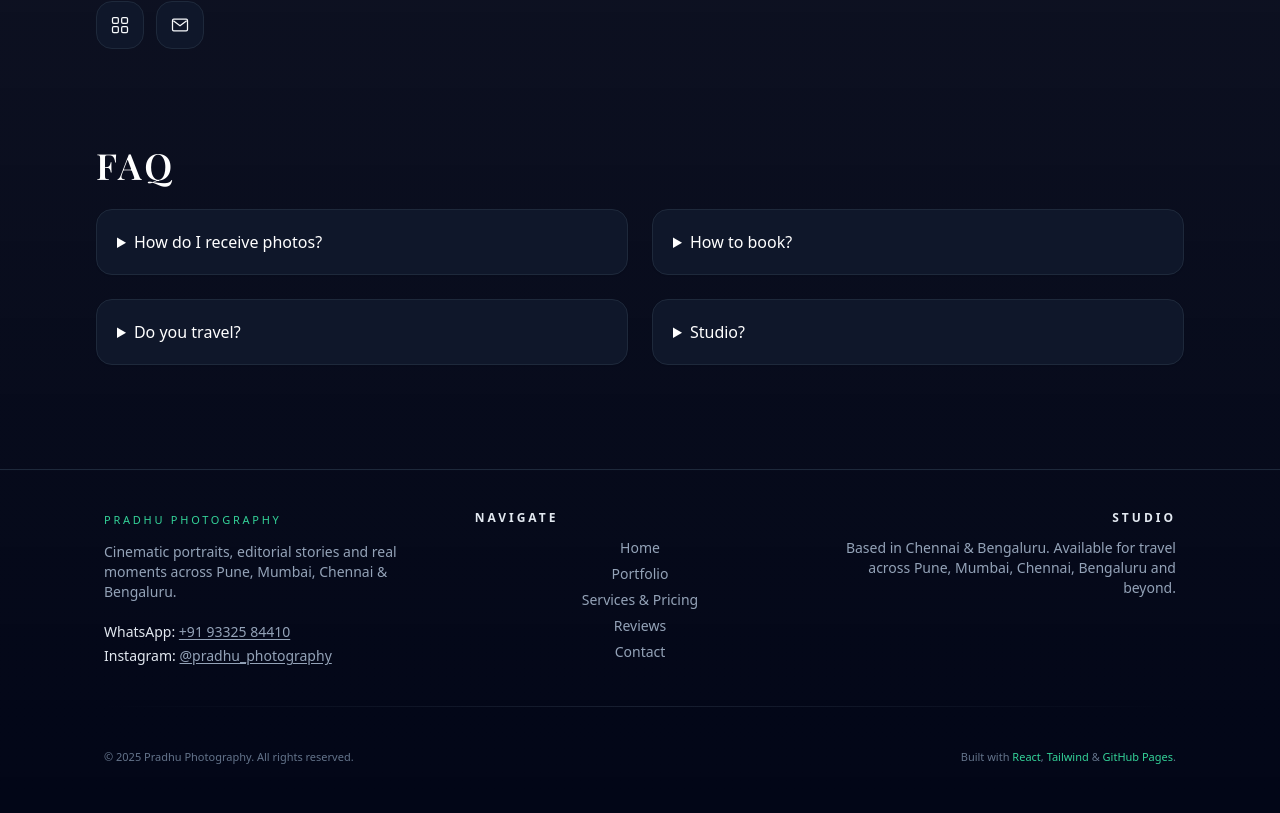
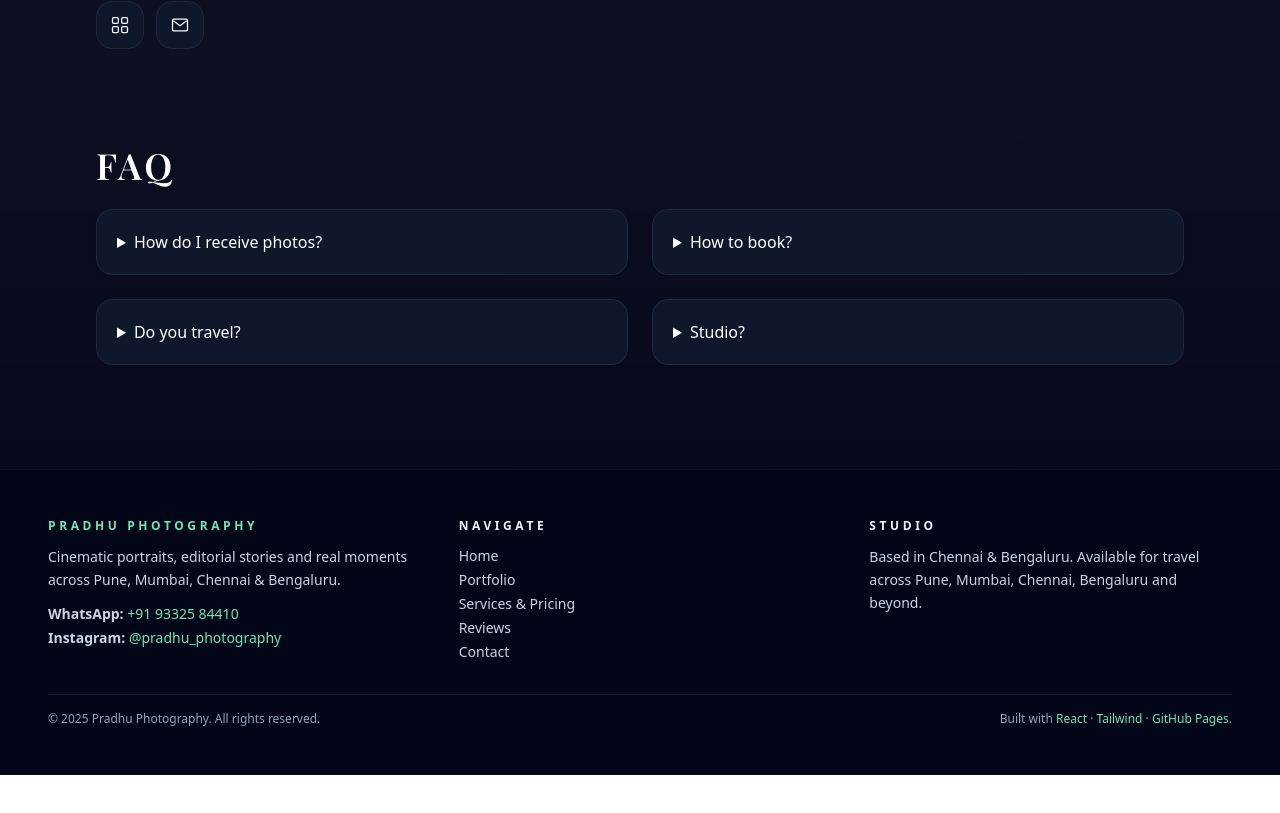
Before and after one commit to pradeepmurthy1992/pradhu-photography-site, a React (Vite) app: page / in a window 1280 px wide. Shown: the part 1174-1987 px from the top of the page. After the commit the page ends 1949 px from the top, so only its background shows below. Built offline with nearby package versions, Linux system fonts and the light colour scheme.

Commit message:
Update Footer.jsx

```diff
--- a/src/components/chrome/Footer.jsx
+++ b/src/components/chrome/Footer.jsx
@@ -4,54 +4,58 @@ import React from "react";
 export default function Footer({ T, theme = "dark", onNavigate }) {
   const isDark = theme === "dark";
 
-  const footerBg = isDark
-    ? "bg-slate-950/98 border-t border-slate-800"
-    : "bg-[#ece3d7] border-t border-[#d6c7b4]";
+  const wrapperBg = isDark
+    ? "bg-slate-950 border-t border-slate-900/80"
+    : "bg-[#e5ddcf] border-t border-[rgba(15,23,42,0.06)]";
 
-  const headingText = isDark ? "text-slate-200" : "text-[#2b3236]";
-  const bodyText = isDark ? "text-slate-400" : "text-[#5e5245]";
-  const subtleText = isDark ? "text-slate-500" : "text-[#8a7b68]";
-  const brandAccent = "text-emerald-400";
+  const brandAccent = isDark ? "text-emerald-300" : "text-emerald-700";
+  const headingText = isDark ? "text-slate-100" : "text-[rgba(15,23,42,0.86)]";
+  const bodyText = isDark ? "text-slate-300" : "text-[rgba(15,23,42,0.78)]";
+  const mutedText = isDark ? "text-slate-400" : "text-[rgba(15,23,42,0.55)]";
+  const linkText = isDark
+    ? "text-emerald-300 hover:text-emerald-200"
+    : "text-emerald-700 hover:text-emerald-600";
 
-  const linkBase =
-    "cursor-pointer transition-colors hover:text-emerald-400";
+  const handleNav = (hash) => {
+    if (!onNavigate) return;
+    onNavigate(hash);
+  };
 
   return (
-    <footer className={`w-full ${footerBg} text-sm`}>
-      <div className="mx-auto flex w-full max-w-6xl flex-col gap-10 px-4 py-10 sm:px-6 md:px-8 lg:px-10">
-        {/* Top row: 3 columns */}
-        <div className="grid gap-10 md:grid-cols-3">
-          {/* Brand / blurb */}
-          <div className="flex flex-col gap-3">
-            <h2
-              className={`tracking-[0.25em] text-[11px] uppercase ${brandAccent}`}
+    <footer className={`w-full ${wrapperBg}`}>
+      <div className="mx-auto w-full max-w-7xl px-4 sm:px-8 lg:px-12 py-10 md:py-12">
+        {/* Top grid */}
+        <div className="grid gap-10 md:grid-cols-3 md:gap-12">
+          {/* Brand / intro */}
+          <div className="space-y-3">
+            <p
+              className={`text-xs font-semibold tracking-[0.3em] uppercase ${brandAccent}`}
             >
               PRADHU PHOTOGRAPHY
-            </h2>
-            <p className={bodyText}>
-              Cinematic portraits, editorial stories and real moments
-              across Pune, Mumbai, Chennai &amp; Bengaluru.
             </p>
-
-            <div className="mt-2 space-y-1">
+            <p className={`text-sm leading-relaxed ${bodyText}`}>
+              Cinematic portraits, editorial stories and real moments across
+              Pune, Mumbai, Chennai &amp; Bengaluru.
+            </p>
+            <div className="space-y-1 text-sm">
               <p className={bodyText}>
-                <span className={headingText}>WhatsApp:</span>{" "}
+                <span className="font-semibold">WhatsApp:</span>{" "}
                 <a
                   href="https://wa.me/919332584410"
                   target="_blank"
                   rel="noreferrer"
-                  className="underline underline-offset-2 hover:text-emerald-400"
+                  className={linkText}
                 >
                   +91 93325 84410
                 </a>
               </p>
               <p className={bodyText}>
-                <span className={headingText}>Instagram:</span>{" "}
+                <span className="font-semibold">Instagram:</span>{" "}
                 <a
-                  href="https://instagram.com/pradhu_photography"
+                  href="https://www.instagram.com/pradhu_photography"
                   target="_blank"
                   rel="noreferrer"
-                  className="underline underline-offset-2 hover:text-emerald-400"
+                  className={linkText}
                 >
                   @pradhu_photography
                 </a>
@@ -59,60 +63,60 @@ export default function Footer({ T, theme = "dark", onNavigate }) {
             </div>
           </div>
 
-          {/* Navigate */}
-          <div className="flex flex-col gap-3">
-            <h3
-              className={`text-xs font-semibold tracking-[0.25em] uppercase ${headingText}`}
+          {/* Navigation */}
+          <div className="space-y-3">
+            <p
+              className={`text-xs font-semibold tracking-[0.3em] uppercase ${headingText}`}
             >
-              Navigate
-            </h3>
-            <nav className={`flex flex-col gap-1.5 ${bodyText}`}>
+              NAVIGATE
+            </p>
+            <nav className={`flex flex-col gap-1 text-sm ${bodyText}`}>
               <button
                 type="button"
-                onClick={() => onNavigate("/")}
-                className={linkBase}
+                onClick={() => handleNav("/")}
+                className="text-left hover:opacity-90"
               >
                 Home
               </button>
               <button
                 type="button"
-                onClick={() => onNavigate("/portfolio")}
-                className={linkBase}
+                onClick={() => handleNav("/portfolio")}
+                className="text-left hover:opacity-90"
               >
                 Portfolio
               </button>
               <button
                 type="button"
-                onClick={() => onNavigate("/services")}
-                className={linkBase}
+                onClick={() => handleNav("/services")}
+                className="text-left hover:opacity-90"
               >
                 Services &amp; Pricing
               </button>
               <button
                 type="button"
-                onClick={() => onNavigate("/reviews")}
-                className={linkBase}
+                onClick={() => handleNav("/reviews")}
+                className="text-left hover:opacity-90"
               >
                 Reviews
               </button>
               <button
                 type="button"
-                onClick={() => onNavigate("/contact")}
-                className={linkBase}
+                onClick={() => handleNav("/contact")}
+                className="text-left hover:opacity-90"
               >
                 Contact
               </button>
             </nav>
           </div>
 
-          {/* Studio */}
-          <div className="flex flex-col gap-3 md:items-end md:text-right">
-            <h3
-              className={`text-xs font-semibold tracking-[0.25em] uppercase ${headingText}`}
+          {/* Studio / location */}
+          <div className="space-y-3">
+            <p
+              className={`text-xs font-semibold tracking-[0.3em] uppercase ${headingText}`}
             >
-              Studio
-            </h3>
-            <p className={bodyText}>
+              STUDIO
+            </p>
+            <p className={`text-sm leading-relaxed ${bodyText}`}>
               Based in Chennai &amp; Bengaluru. Available for travel across
               Pune, Mumbai, Chennai, Bengaluru and beyond.
             </p>
@@ -120,18 +124,42 @@ export default function Footer({ T, theme = "dark", onNavigate }) {
         </div>
 
         {/* Divider */}
-        <div className={`h-px w-full bg-gradient-to-r from-transparent via-slate-600/30 to-transparent`} />
+        <div className={`mt-8 border-t ${isDark ? "border-slate-800/80" : "border-[rgba(15,23,42,0.08)]"}`} />
 
         {/* Bottom row */}
-        <div className="flex flex-col items-center justify-between gap-3 pb-2 text-[11px] sm:flex-row">
-          <p className={subtleText}>
+        <div className="mt-4 flex flex-col items-start justify-between gap-2 text-xs md:flex-row md:items-center">
+          <p className={mutedText}>
             © 2025 Pradhu Photography. All rights reserved.
           </p>
-          <p className={subtleText}>
+          <p className={mutedText}>
             Built with{" "}
-            <span className={brandAccent}>React</span>,{" "}
-            <span className={brandAccent}>Tailwind</span> &amp;{" "}
-            <span className={brandAccent}>GitHub Pages</span>.
+            <a
+              href="https://react.dev"
+              target="_blank"
+              rel="noreferrer"
+              className={linkText}
+            >
+              React
+            </a>{" "}
+            ·{" "}
+            <a
+              href="https://tailwindcss.com"
+              target="_blank"
+              rel="noreferrer"
+              className={linkText}
+            >
+              Tailwind
+            </a>{" "}
+            ·{" "}
+            <a
+              href="https://pages.github.com"
+              target="_blank"
+              rel="noreferrer"
+              className={linkText}
+            >
+              GitHub Pages
+            </a>
+            .
           </p>
         </div>
       </div>
```
